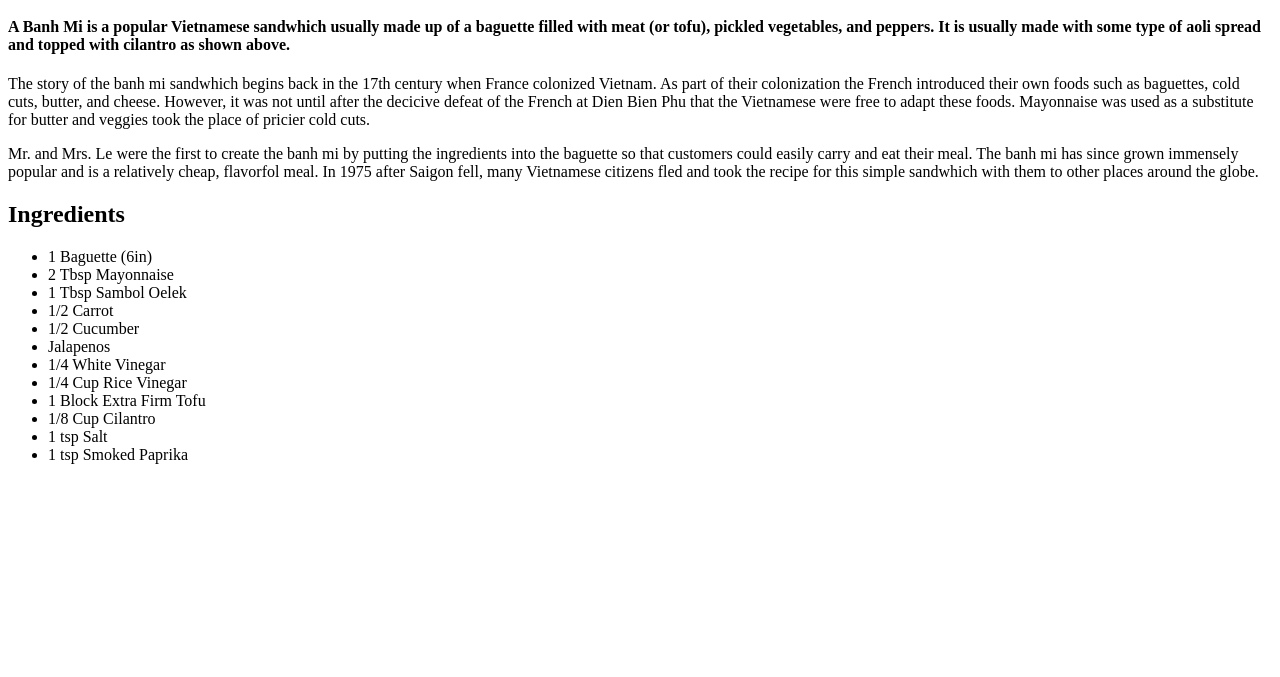
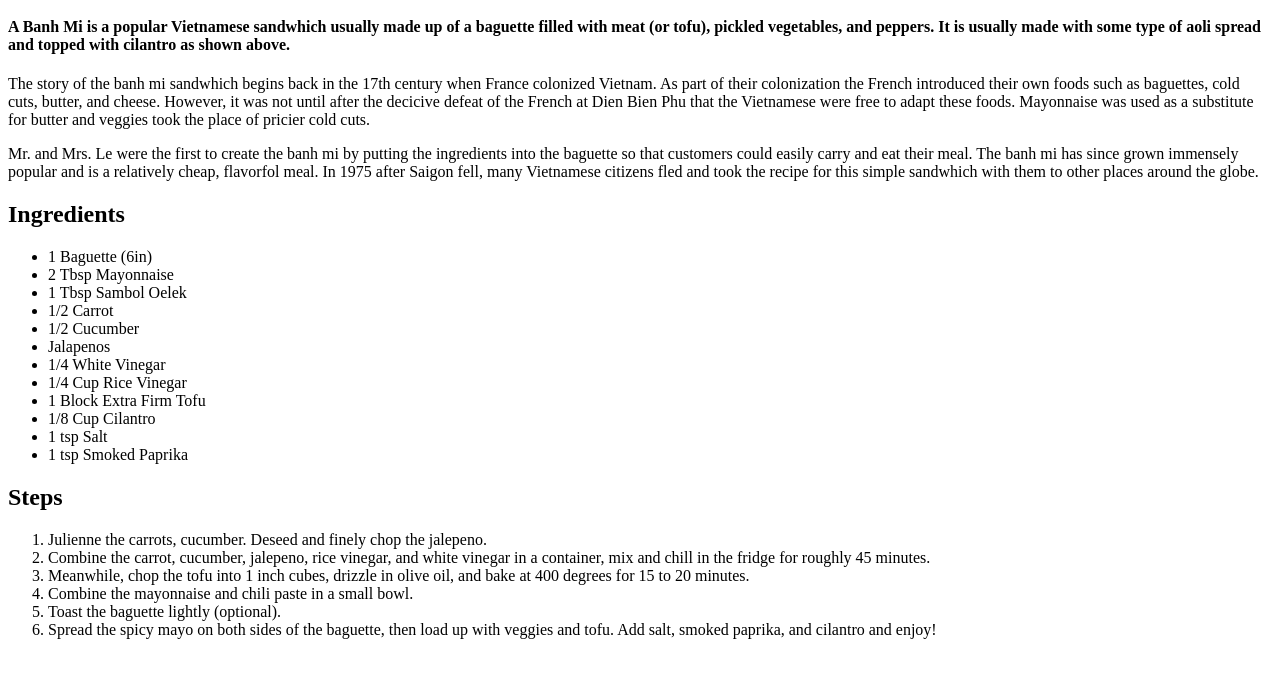
Before and after one commit to jayii23/odin-recipes, a plain HTML site: page recipes/Banh_Mi.html in a window 1280 px wide. Shown: the part 101-778 px from the top of the page. Drawn offline with Linux system fonts and the light colour scheme.

Commit message:
Added Steps for preparing Banh Mi

```diff
--- a/recipes/Banh_Mi.html
+++ b/recipes/Banh_Mi.html
@@ -50,5 +50,15 @@
                 <li>1 tsp Salt</li>
                 <li>1 tsp Smoked Paprika</li>
             </ul>
+
+        <h2>Steps</h2>
+            <ol>
+                <li>Julienne the carrots, cucumber. Deseed and finely chop the jalepeno.</li>
+                <li>Combine the carrot, cucumber, jalepeno, rice vinegar, and white vinegar in a container, mix and chill in the fridge for roughly 45 minutes.</li>
+                <li>Meanwhile, chop the tofu into 1 inch cubes, drizzle in olive oil, and bake at 400 degrees for 15 to 20 minutes.</li>
+                <li>Combine the mayonnaise and chili paste in a small bowl.</li>
+                <li>Toast the baguette lightly (optional).</li>
+                <li>Spread the spicy mayo on both sides of the baguette, then load up with veggies and tofu. Add salt, smoked paprika, and cilantro and enjoy!</li>
+            </ol>
 </body>
 </html>
```
